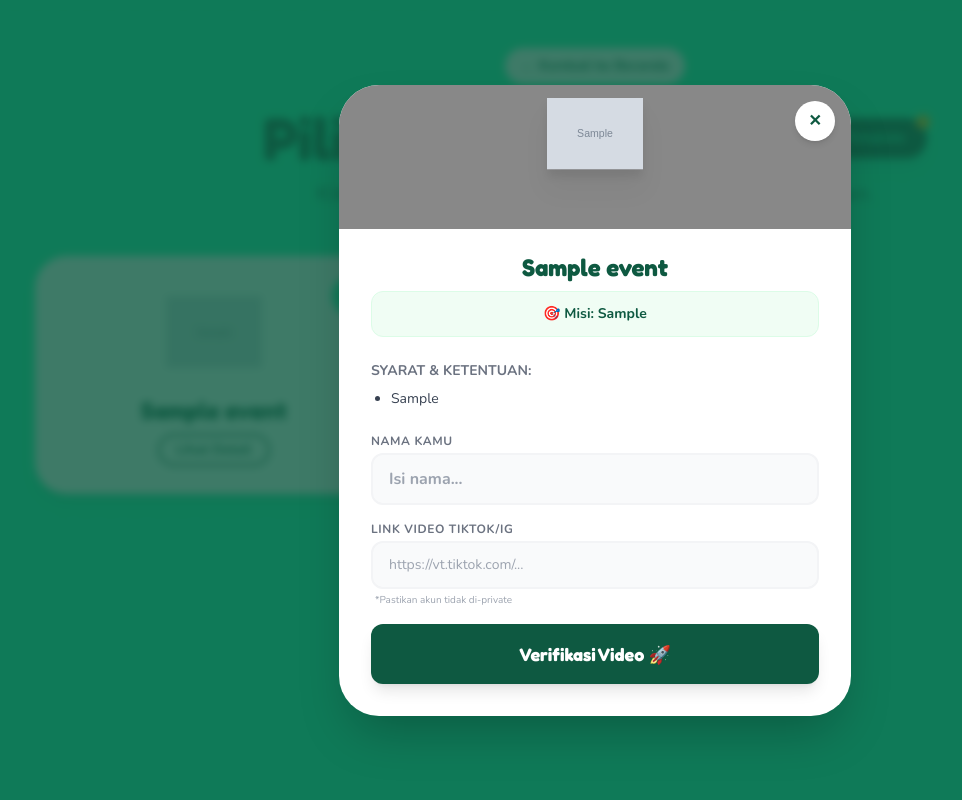
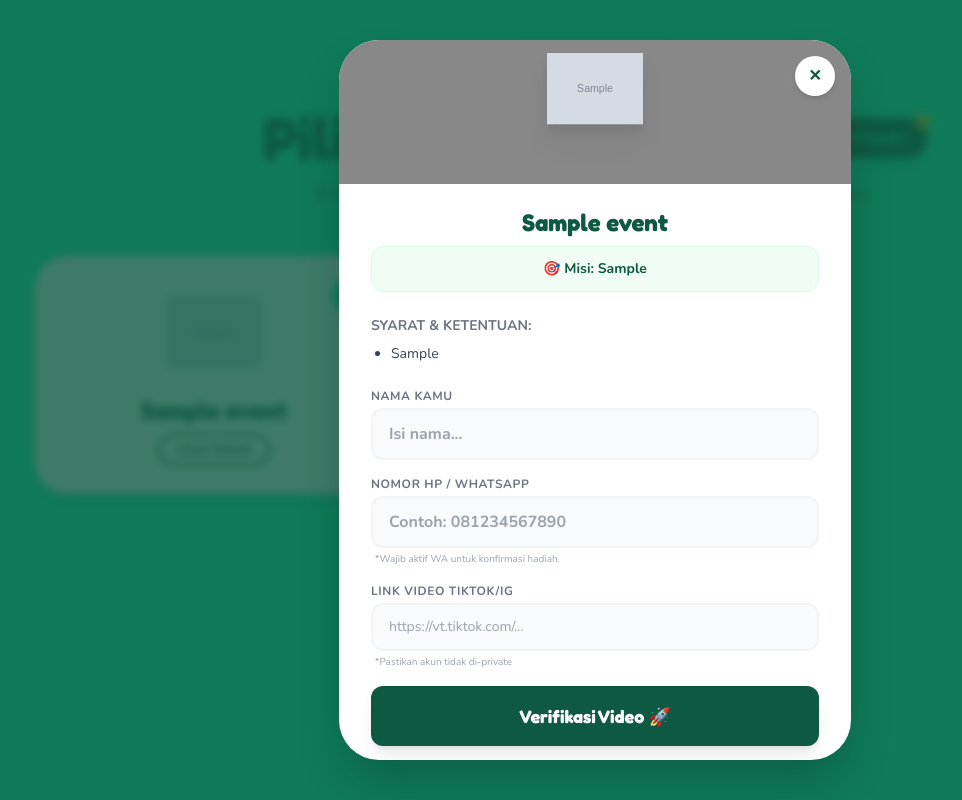
Before and after one commit to HamzahCihuy/bukitjarun, a PHP site: page /detail-event.php in a window 1280 px wide, after a click that opens the changed part. Shown: the whole page, without its empty margins (45-1007 px from the left). Run offline with PHP 8.4, Linux system fonts and the light colour scheme; tables that the repository leaves empty or names only in its code hold one stand-in row (values such as "Sample post"); grey boxes marked "Sample" are stand-in pictures; some libraries are stand-ins or nearby versions.

Commit message:
Update detail-event.php

```diff
--- a/detail-event.php
+++ b/detail-event.php
@@ -169,6 +169,11 @@ $list_event = $stmt->fetchAll(PDO::FETCH_ASSOC);
                                     <label class="block text-xs font-bold text-gray-500 uppercase tracking-wider mb-1">Nama Kamu</label>
                                     <input type="text" id="nama-<?= $row['id'] ?>" class="w-full px-4 py-3 rounded-xl bg-gray-50 border-2 border-gray-100 focus:border-[#17FFB2] focus:bg-white outline-none transition font-bold text-theme" placeholder="Isi nama...">
                                 </div>
+                                <div class="mt-4">
+                                    <label class="block text-xs font-bold text-gray-500 uppercase tracking-wider mb-1">Nomor HP / WhatsApp</label>
+                                      <input type="tel" id="hp-<?= $row['id'] ?>" class="w-full px-4 py-3 rounded-xl bg-gray-50 border-2 border-gray-100 focus:border-[#17FFB2] focus:bg-white outline-none transition font-bold text-theme" placeholder="Contoh: 081234567890">
+                                      <p class="text-[10px] text-gray-400 mt-1 ml-1">*Wajib aktif WA untuk konfirmasi hadiah.</p>
+                                </div>
 
                                 <div>
                                     <label class="block text-xs font-bold text-gray-500 uppercase tracking-wider mb-1">Link Video TikTok/IG</label>
```
